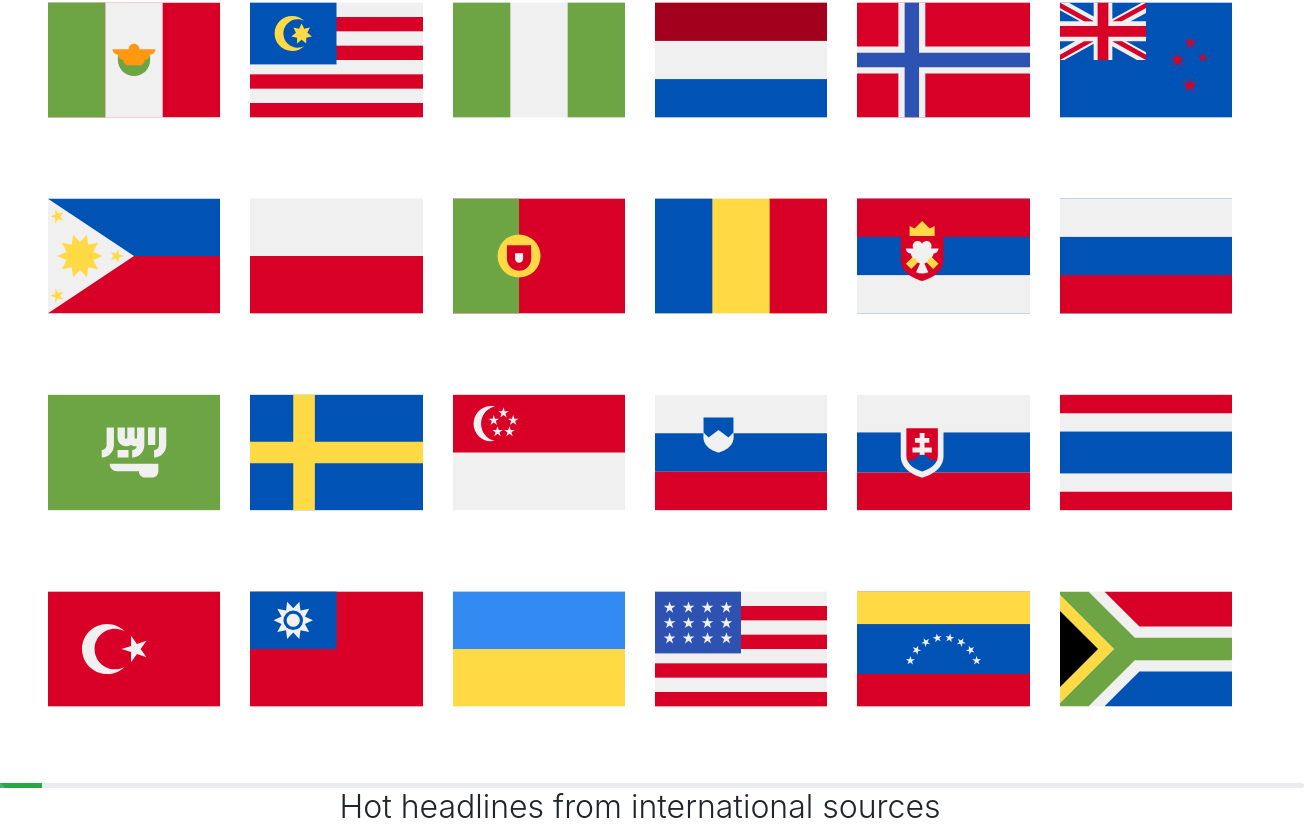
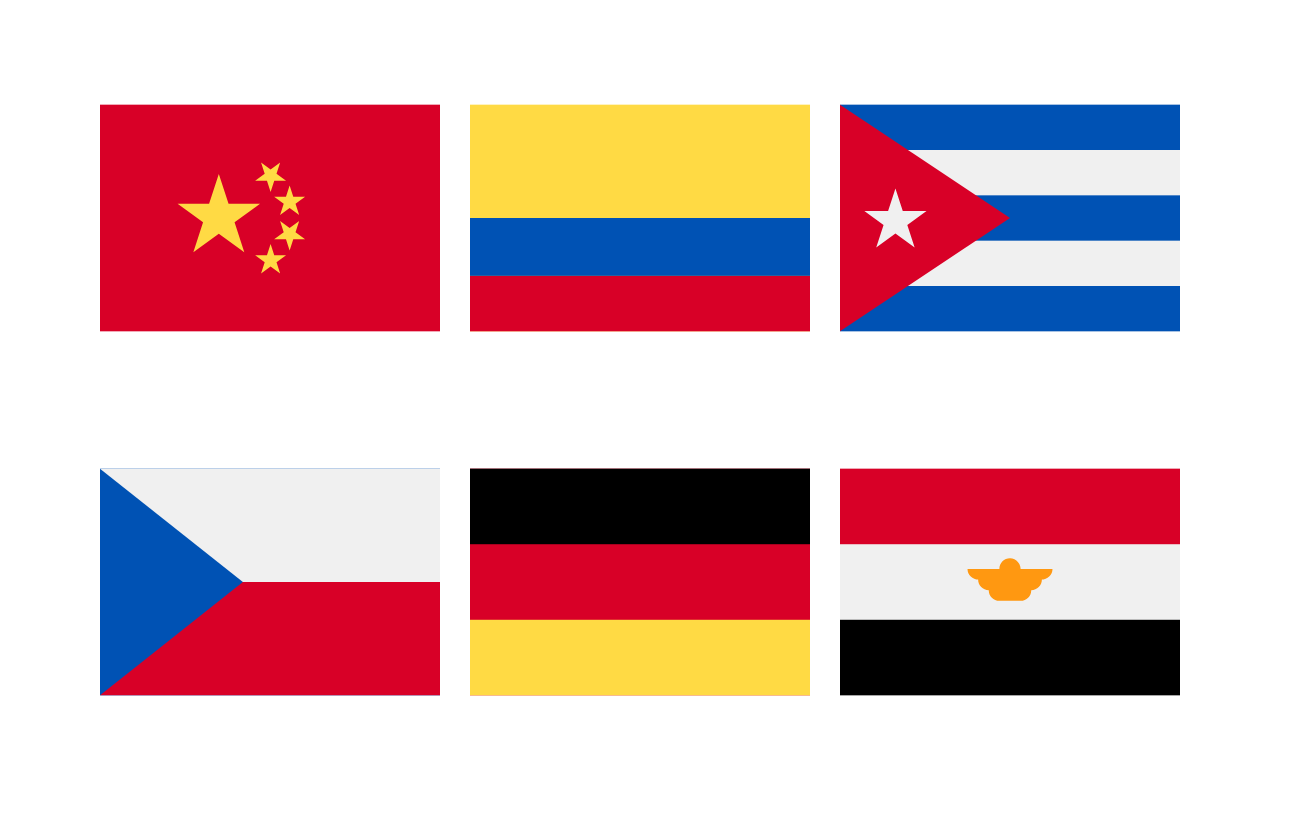
Before and after one commit to Ruchirr/covid-and-news, a Nuxt app: page /news in a window 1280 px wide. Shown: the part 1112-1940 px from the top of the page, 1304 px wide, since content can reach past the window. Built offline with nearby package versions, Linux system fonts and the light colour scheme; what @growthbunker/vueflags, vue-lodash would draw is missing.

Commit message:
Resizing flags and adding margin in tables
added sm and col for sizing for small to large devices in flags

created new component spinner bootstrap  to make reusage and just to demonsttrate the use of component inside component

```diff
--- a/components/IndiaTableCorona.vue
+++ b/components/IndiaTableCorona.vue
@@ -1,5 +1,5 @@
 <template>
-<div class="table-responsive-md table-responsive-sm table-responsive-lg table-responsive-xl table-responsive">
+<div class=" mt-5 table-responsive-md table-responsive-sm table-responsive-lg table-responsive-xl table-responsive">
   <!-- sticky-header
   :fields="fields" -->
 
--- a/components/Logo.vue
+++ b/components/Logo.vue
@@ -1,11 +1,8 @@
 <template>
-<div class="table-responsive-md table-responsive-sm table-responsive-lg table-responsive-xl table-responsive">
+<div class="mt-5 table-responsive-md table-responsive-sm table-responsive-lg table-responsive-xl table-responsive">
   <!-- sticky-header
   :fields="fields" -->
- <gb-flag
-    code="fr"
-    size="huge"
-  />
+
   <b-table
 
      hover table-secondary
--- a/components/cards.vue
+++ b/components/cards.vue
@@ -1,29 +1,21 @@
 <template>
 
   <div >
+
     <!-- <img src="~assets/flags/fr.svg" /> -->
     <!-- <b-img :src="require(`~/assets/images/fr.svg`)" thumbnail fluid alt="Responsive image"></b-img>
     <b-img :src="require(`~/assets/images/fr.svg`)" fluid alt="Responsive image"></b-img> -->
 
-  <b-container fluid class="p-5" v-if="isHidden" >
+  <b-container fluid v-if="isHidden" >
       <b-row >
-        <b-col cols="2" v-for="url in section" :key="url" >
+        <b-col md="2" xl="4" sm="2" cols="4" v-for="url in section" :key="url" >
           <!-- <b-button  v-b-toggle.collapse-1 variant="none" @click="getPosts(url)"> -->
-          <b-img class="rounded" :src="require(`~/assets/images/${url}.svg`)" @click="getPosts(url)"></b-img>
+          <b-img rounded :src="require(`~/assets/images/${url}.svg`)" @click="getPosts(url)"></b-img>
         <!-- <country-flag :country='url' size='big' class="rounded"/> -->
         <!-- </b-button> -->
          </b-col>
       </b-row>
   </b-container>
-   <b-progress
-              min="1"
-              max="20"
-              :value="counter"
-             variant="success"
-              height="5px"
-              class="mx-n4 rounded-3"
-              animated striped
-            ></b-progress>
 
  <b-button
             v-if="!showButton"
@@ -37,8 +29,20 @@
           </b-button>
           <h2 style="text-align:center" class="font-weight-light" > Hot headlines from international sources</h2>
 
+
+ <!-- <div v-if="showSpinner" style="margin-top:100px; margin-bottom:100px"   class="ml-3 text-center d-flex justify-content-between">
+      <b-spinner
+        v-for="variant in variants"
+        :variant="variant"
+        :key="variant"
+        type="grow"
+      ></b-spinner>
+    </div> -->
+    <Spinner v-if="showSpinner"/>
+
   <!-- <b-collapse id="accordion-1" visible accordion="my-accordion" role="tabpanel">  -->
-     <b-card  :if="!isHidden" v-for="(cd,i) in coronaData" :key="i" align="center"
+     <div v-if="showCards">
+     <b-card v-for="(cd,i) in coronaData" :key="i" align="center"
       class=" mr-sm-5 mr-md-5 mr-lg-5 mr-xl-5 mr-5
       ml-5 ml-sm-5 ml-md-5 ml-lg-5 ml-xl-5 mt-2 mt-sm-2 mt-md-2
       mt-lg-2 mt-xl-2 mx-auto overflow-hidden rounded-sm">
@@ -66,23 +70,22 @@
       <b-button class="float-right" :href="coronaData[i].url" variant="outline-info">Website</b-button>
       </template>
   </b-card>
+     </div>
   <!-- </b-collapse> -->
-
-
-
 </div>
 </template>
 <script>
 import axios from 'axios';
+import Spinner from './spinner'
 // import CountryFlag from 'vue-country-flag'
 export default {
-  // components:{
-  //   CountryFlag
-  // },
+  components:{
+    Spinner
+  },
   data(){
     return{
               // mainProps: { blank: false, width: 75, height: 75,  class: 'm1'  }
-
+        variants: ['primary', 'secondary', 'danger', 'warning', 'success', 'info', 'dark'],
       section:['ae', 'ar', 'at', 'au', 'be', 'bg', 'br',
       'ca', 'ch', 'cn', 'co', 'cu', 'cz', 'de', 'eg', 'fr', 'gb',
       'gr', 'hk', 'hu', 'id', 'ie', 'il', 'in', 'it', 'jp', 'kr', 'lt', 'lv',
@@ -95,10 +98,8 @@ export default {
     coronaData:{},
     isHidden: true,
     showButton: true,
-    busy: false,
-        processing: false,
-        counter: 1,
-        interval: null
+    showSpinner: false,
+    showCards: false,
     }
   },
 mounted() {
@@ -119,22 +120,15 @@ methods:{
         }
       },
   getPosts(section) {
-    this.counter = 20
-        this.processing = true
-        // Simulate an async request
-        this.clearInterval()
-        this.interval = setInterval(() => {
-          if (this.counter < 20) {
-            this.counter = this.counter + 1
-          } else {
-            this.clearInterval()
-            this.$nextTick(() => {
-              this.busy = this.processing = false
-            })
-          }
-        }, 350);
-    this.isHidden = false;
-     this.showButton = false;
+    this.showSpinner = true;
+this.isHidden = false;
+
+setTimeout(function() {
+this.showCards=true;
+ this.showButton = false;
+ this.showSpinner = false;
+console.log("in time out");
+}.bind(this), 3000)
     console.log("inside posts");
       let url = this.urlBase+section+"&apiKey="+this.ApiKey;
       axios.get(url).then((response) => {
@@ -144,6 +138,7 @@ methods:{
     unHideFlags(){
       this.isHidden = true;
        this.showButton = true;
+       this.showCards = false;
     },
   }
 }
--- /dev/null
+++ b/components/spinner.vue
@@ -0,0 +1,20 @@
+<template>
+  <div style="margin-top:100px; margin-bottom:100px"   class="ml-3 text-center d-flex justify-content-between">
+      <b-spinner
+        v-for="variant in variants"
+        :variant="variant"
+        :key="variant"
+        type="grow"
+      ></b-spinner>
+    </div>
+</template>
+<script>
+export default {
+  data(){
+    return {
+              variants: ['primary', 'secondary', 'danger', 'warning', 'success', 'info', 'dark'],
+
+    }
+  }
+}
+</script>
--- a/pages/news.vue
+++ b/pages/news.vue
@@ -1,5 +1,7 @@
 <template>
+<div class="container">
   <cards />
+</div>
 </template>
 <script>
 import Cards from '~/components/cards.vue'
```
